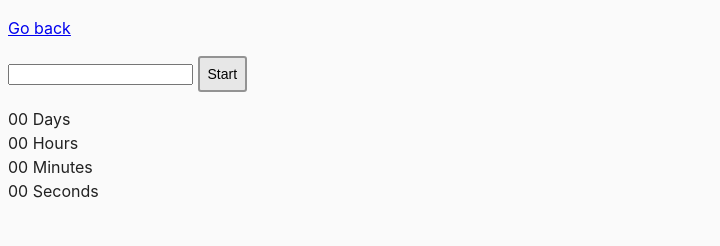
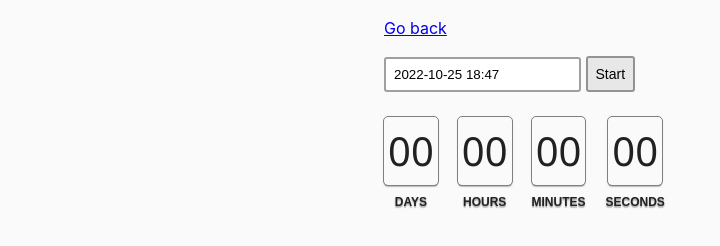
Before and after one commit to DonKanElion/goit-js-hw-09, a website built with Parcel: page src/02-timer.html in a window 1280 px wide. Shown: the whole page, without its empty margins (0-720 px from the left). Built offline with nearby package versions, Linux system fonts and the light colour scheme.

Commit message:
load task 2

```diff
--- a/package.json
+++ b/package.json
@@ -18,6 +18,7 @@
     "url": "https://github.com/goitacademy/parcel-project-template/issues"
   },
   "dependencies": {
+    "flatpickr": "^4.6.13",
     "modern-normalize": "^1.1.0"
   },
   "devDependencies": {
--- a/src/css/common.css
+++ b/src/css/common.css
@@ -10,6 +10,7 @@ body {
   background-color: #fafafa;
   color: #212121;
   line-height: 1.5;
+  margin-left: 30%;
 }
 
 img {
@@ -30,7 +31,7 @@ body > button {
   cursor: pointer;
 }
 
-/*
+
 .timer {
   display: flex;
   margin-top: 10px;
@@ -45,12 +46,20 @@ body > button {
 .value {
   font-family: 'Segoe UI';
   font-size: 40px;
+  outline: 1px solid  gray;
+  margin-bottom: 8px;
+  border-radius: 4px;
+  padding: 4px;
+  box-shadow: 0px 1px 3px rgb(0 0 0 / 12%), 0px 1px 1px rgb(0 0 0 / 14%), 0px 2px 1px rgb(0 0 0 / 20%);
 }
+
 .label {
   font-family: sans-serif;
   font-size: 12px;
   font-weight: 600;
   text-transform: uppercase;
+
+  text-shadow:  0px 1px 3px rgb(0 0 0 / 12%), 0px 1px 1px rgb(0 0 0 / 14%), 0px 2px 1px rgb(0 0 0 / 20%);;
 }
 
 input {
@@ -58,4 +67,4 @@ input {
   font-family: sans-serif;
   border: 2px solid rgba(64, 64, 64, 0.5);
   border-radius: 3px;
-} */
+}
--- a/src/js/02-timer.js
+++ b/src/js/02-timer.js
@@ -0,0 +1,24 @@
+import flatpickr from "flatpickr";
+import "flatpickr/dist/flatpickr.min.css";
+
+const refs = {
+    input: document.querySelector("#datetime-picker"),
+    startBtn: document.querySelector("button[data-start]"),
+    days: document.querySelector('span[data-days]'),
+    hours: document.querySelector('span[data-hours]'),
+    min: document.querySelector('span[data-minutes]'),
+    sec: document.querySelector('span[data-seconds]'),
+}
+
+const options = {
+    enableTime: true,
+    time_24hr: true,
+    defaultDate: new Date(),
+    minuteIncrement: 1,
+    onClose(selectedDates) {
+      console.log(selectedDates[0]);
+    },
+  };
+
+
+flatpickr(refs.input, options);
```
Also changed, not shown: 5 other files.
